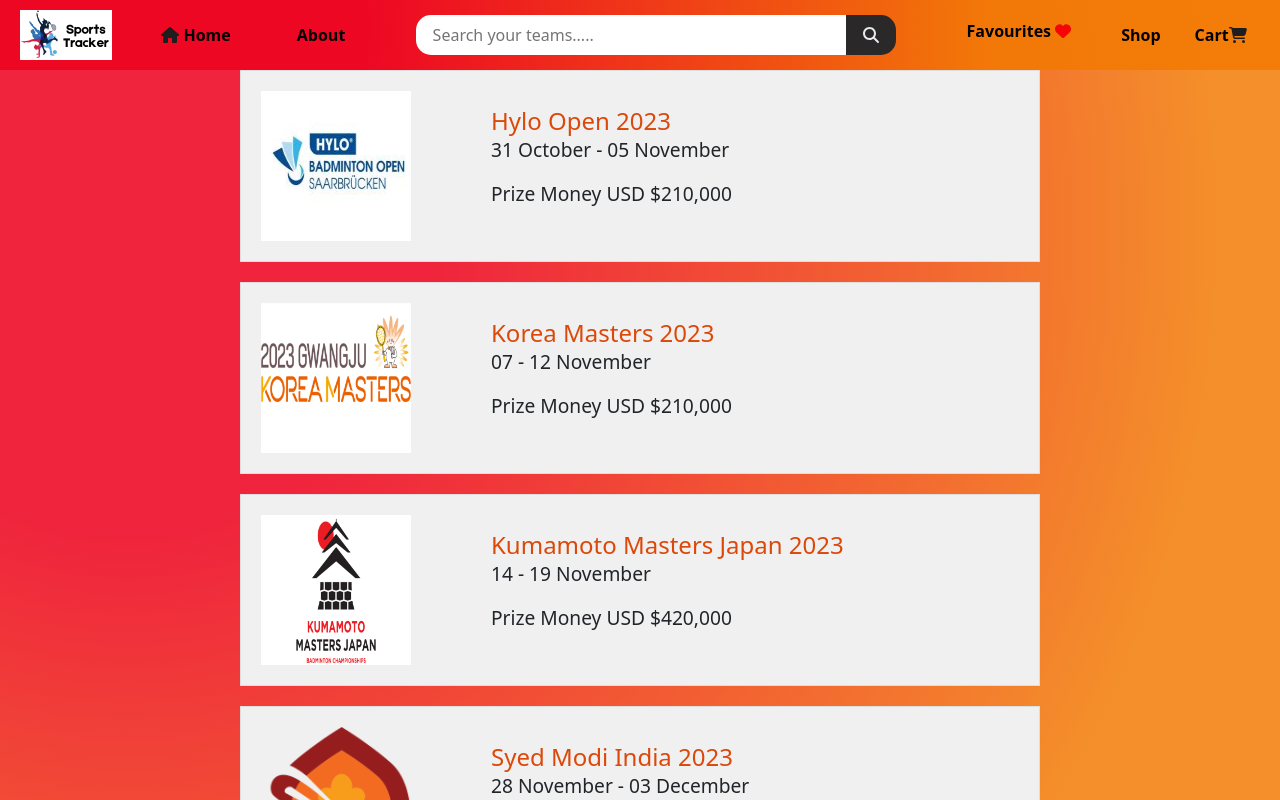
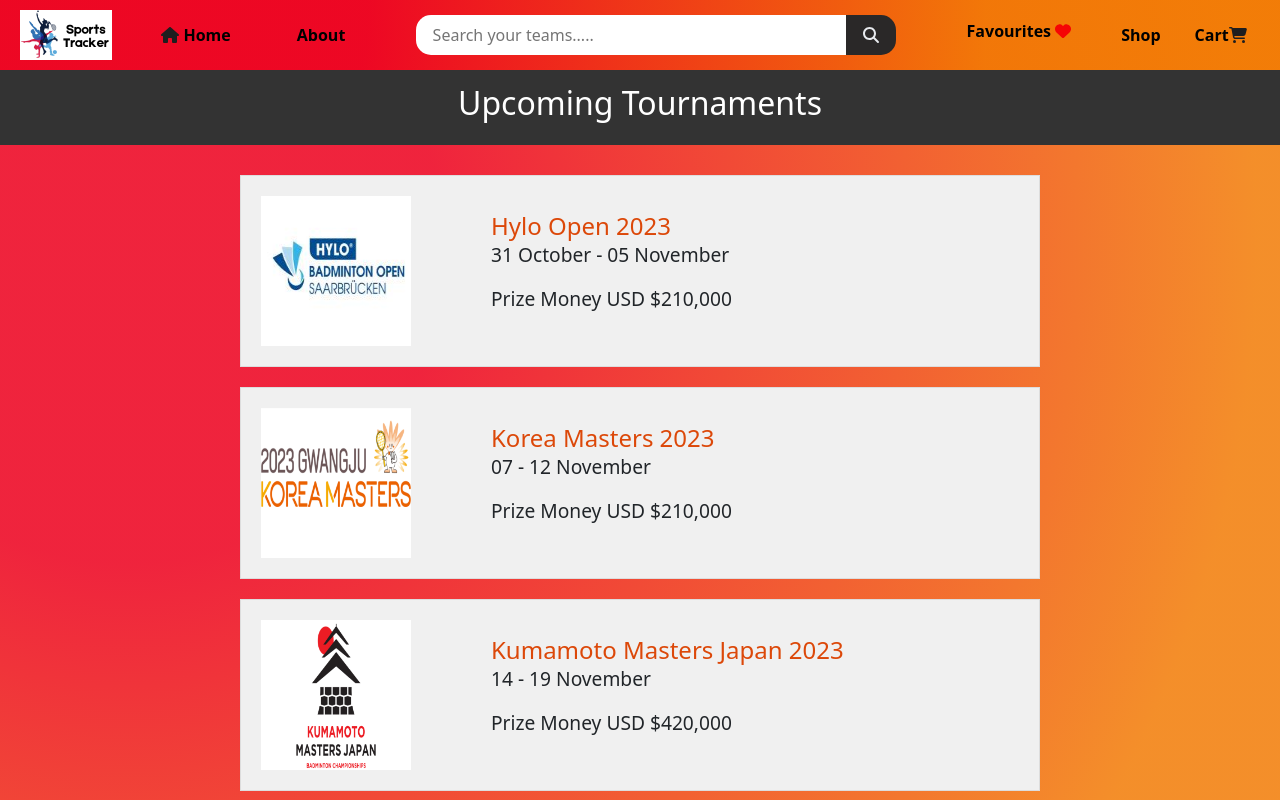
Before and after one commit to Praveenkumar5048/sports-tracker, a React (Create React App) app: page /Badminton in a window 1280 px wide. Shown: the top 800 px of the page. Built offline with nearby package versions, Linux system fonts and the light colour scheme.

Commit message:
adding some content

```diff
--- a/src/Badminton.css
+++ b/src/Badminton.css
@@ -1,3 +1,13 @@
+.badminton-header{
+    background-color: #333;
+    color: #fff;
+    text-align: center;
+    display: flex;
+    align-items: center;
+    justify-content: center;
+    height: 75px;
+    margin-bottom: 30px;
+}
 .section {
 
     width: 800px;
--- a/src/Badminton.jsx
+++ b/src/Badminton.jsx
@@ -9,6 +9,9 @@
 function Badminton() {
 return (
     <div>
+        <header className="badminton-header">
+        <h2>Upcoming Tournaments</h2>
+        </header>
     <div class="section">
         <img src={bmt1} alt="Image 1" width="150px" height="150px" />
         <div>
--- a/src/Cricket/Cricket.css
+++ b/src/Cricket/Cricket.css
@@ -67,24 +67,19 @@
 .points-table2 {
     width: 600px;
     border-collapse: collapse;
-    /* border-radius: 15px; Add border radius to the entire table */
-    background-color: #fff; /* White background for the entire table */
+    background-color: #fff;
   }
 
   .points-table2 th, .points-table2 td {
-    /* border: 1px solid #ddd; */
+
     padding: 8px;
     text-align: center;
   }
 
   .points-table2 thead {
-    background-color: #000; /* Black background for the heading */
-    color: #fff; /* White text color for the heading */
+    background-color: #000;
+    color: #fff;
   }
-
-  /* .points-table2 th {
-    border-radius: 0; /* Remove border radius from table header cells */
-
 
   .points-table2 tbody tr:nth-child(odd) {
     background-color: #f2f2f2;
--- a/src/Cricket/Cricket.jsx
+++ b/src/Cricket/Cricket.jsx
@@ -62,7 +62,7 @@
           setPointsTableData(response.data);
         } catch (error) {
           console.error(error);
-          // Handle the error here, e.g., set an error state
+
         }
       }
     }
```
